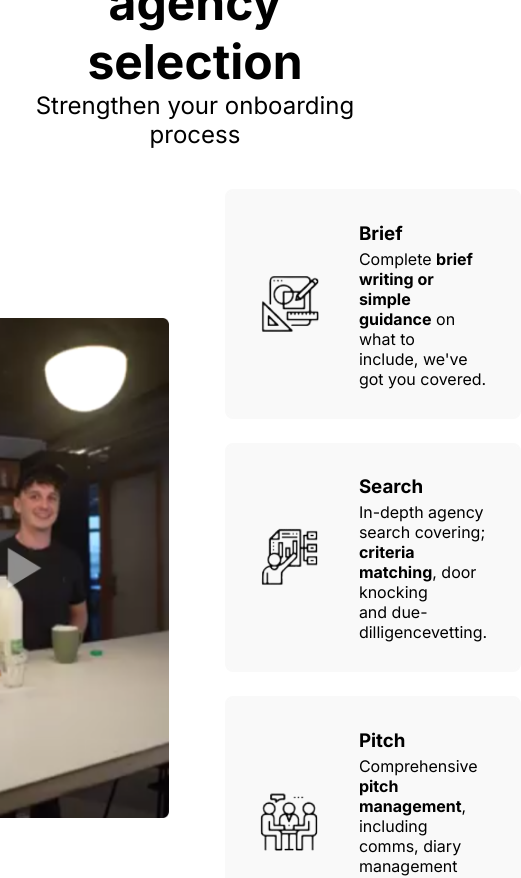
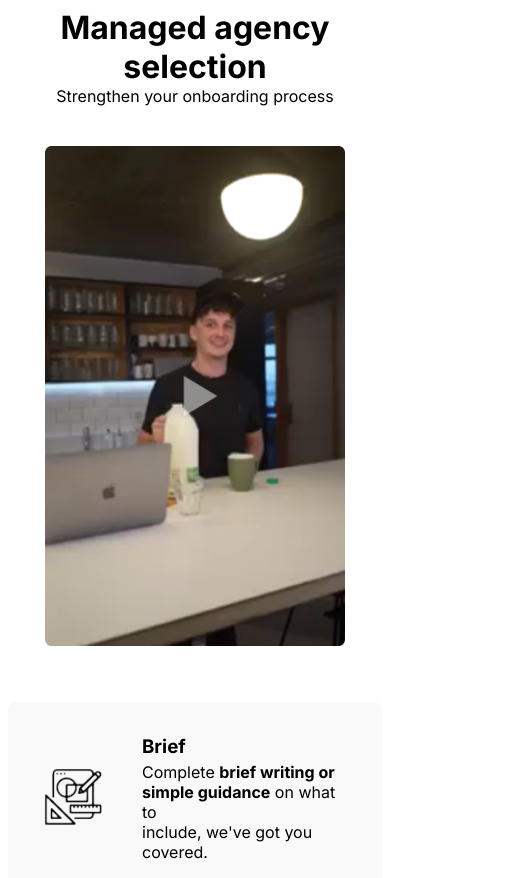
Before and after one commit to Xatila/vachev-engineering-task1, a Next.js app: page / in a window 390 px wide. Shown: the top 878 px of the page, 521 px wide, since content can reach past the window. Built offline with nearby package versions, Linux system fonts and the light colour scheme.

Commit message:
Handle responsiveness at 1024px

```diff
--- a/src/app/components/dashboard/index.module.scss
+++ b/src/app/components/dashboard/index.module.scss
@@ -4,6 +4,10 @@
   flex-direction: column;
   align-items: center;
   height: 100vh;
+
+  @media (max-width: 64rem) {
+    height: auto;
+  }
 }
 
 .content {
@@ -12,4 +16,8 @@
   justify-content: center;
   gap: 3.5rem;
   margin-top: 2.5rem;
+
+  @media (max-width: 64rem) {
+    flex-wrap: wrap;
+  }
 }
--- a/src/app/components/title/index.module.scss
+++ b/src/app/components/title/index.module.scss
@@ -13,4 +13,14 @@
   p {
     margin: 0;
   }
+
+  @media (max-width: 64rem) {
+    h1 {
+      font-size: 2rem;
+    }
+
+    p {
+      font-size: 1rem;
+    }
+  }
 }
```
